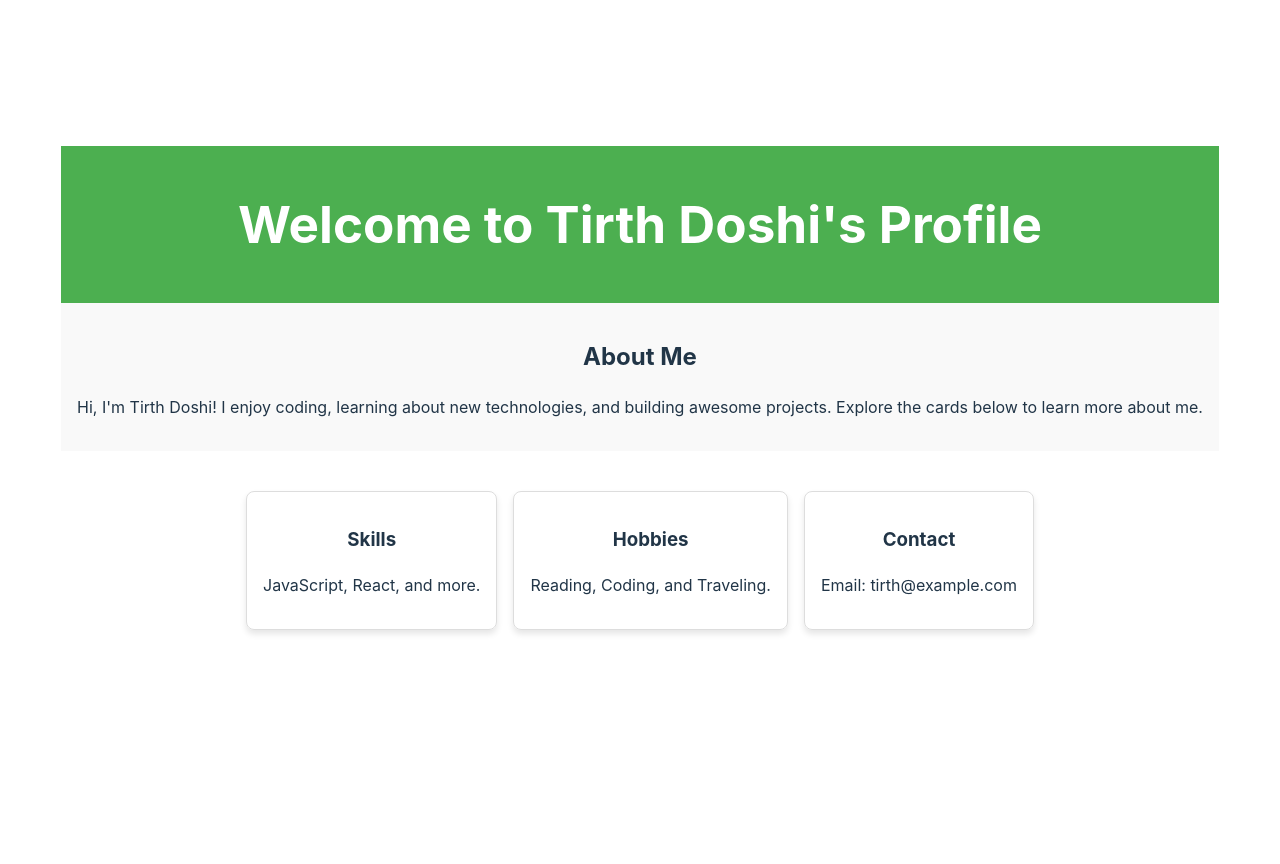
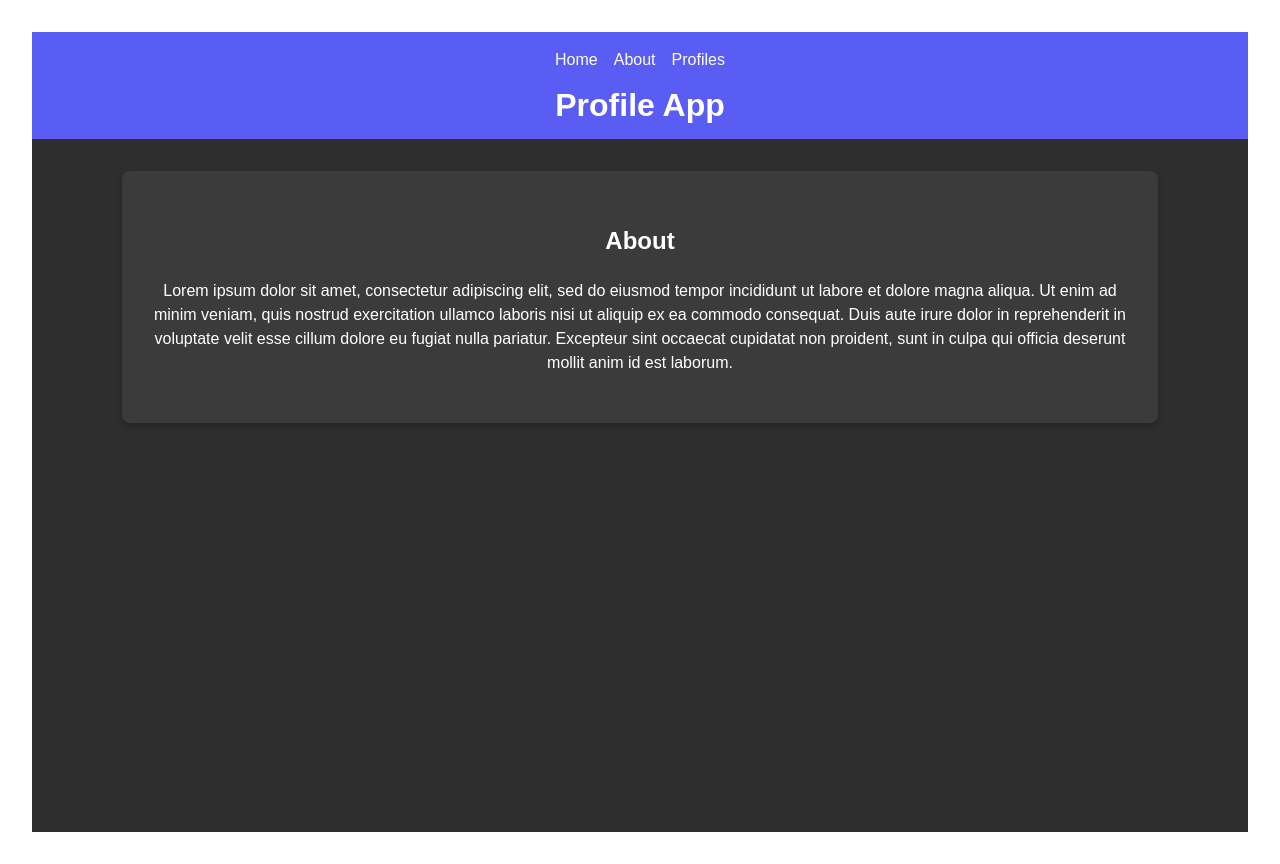
Before and after one commit to tdoshi123/my-react-app, a React (Vite) app: page / in a window 1280 px wide. Before the commit the page ends 800 px from the top, so only its background shows below. Built offline with nearby package versions, Linux system fonts and the light colour scheme.

Commit message:
sixth commit

```diff
--- a/src/App.jsx
+++ b/src/App.jsx
@@ -1,10 +1,21 @@
-import React, { useState } from "react";
+import React from "react";
 import "./App.css";
 
 function Header() {
   return (
     <header style={styles.header}>
-      <h1>Welcome to Tirth Doshi's Profile</h1>
+      <nav style={styles.nav}>
+        <a href="#home" style={styles.navLink}>
+          Home
+        </a>
+        <a href="#about" style={styles.navLink}>
+          About
+        </a>
+        <a href="#profiles" style={styles.navLink}>
+          Profiles
+        </a>
+      </nav>
+      <h1 style={styles.title}>Profile App</h1>
     </header>
   );
 }
@@ -12,72 +23,66 @@ function Header() {
 function Introduction() {
   return (
     <section style={styles.introduction}>
-      <h2>About Me</h2>
+      <h2>About</h2>
       <p>
-        Hi, I'm Tirth Doshi! I enjoy coding, learning about new technologies,
-        and building awesome projects. Explore the cards below to learn more
-        about me.
+        Lorem ipsum dolor sit amet, consectetur adipiscing elit, sed do eiusmod
+        tempor incididunt ut labore et dolore magna aliqua. Ut enim ad minim
+        veniam, quis nostrud exercitation ullamco laboris nisi ut aliquip ex ea
+        commodo consequat. Duis aute irure dolor in reprehenderit in voluptate
+        velit esse cillum dolore eu fugiat nulla pariatur. Excepteur sint
+        occaecat cupidatat non proident, sunt in culpa qui officia deserunt
+        mollit anim id est laborum.
       </p>
     </section>
   );
 }
 
-function Card({ title, description }) {
+function App() {
   return (
-    <div style={styles.card}>
-      <h3>{title}</h3>
-      <p>{description}</p>
+    <div style={styles.app}>
+      <Header />
+      <Introduction />
     </div>
   );
 }
 
-function App() {
-  const [count, setCount] = useState(0);
-
-  const cardsData = [
-    { title: "Skills", description: "JavaScript, React, and more." },
-    { title: "Hobbies", description: "Reading, Coding, and Traveling." },
-    { title: "Contact", description: "Email: tirth@example.com" },
-  ];
-
-  return (
-    <>
-      <Header />
-      <Introduction />
-      <section style={styles.cardsContainer}>
-        {cardsData.map((card, index) => (
-          <Card key={index} title={card.title} description={card.description} />
-        ))}
-      </section>
-    </>
-  );
-}
-
 const styles = {
+  app: {
+    backgroundColor: "#2E2E2E", // Dark grey background
+    color: "white",
+    minHeight: "100vh",
+    margin: 0,
+    fontFamily: "Arial, sans-serif",
+  },
   header: {
+    backgroundColor: "#5A5DF4", // Blue header background
     padding: "1rem",
-    backgroundColor: "#4CAF50",
-    color: "white",
     textAlign: "center",
   },
-  introduction: {
-    padding: "1rem",
-    textAlign: "center",
-    backgroundColor: "#f9f9f9",
+  nav: {
+    display: "flex",
+    justifyContent: "center",
+    gap: "1rem",
     marginBottom: "1rem",
   },
-  card: {
-    border: "1px solid #ddd",
+  navLink: {
+    color: "white",
+    textDecoration: "none",
+    fontSize: "1rem",
+  },
+  title: {
+    margin: 0,
+    fontSize: "2rem",
+    fontWeight: "bold",
+  },
+  introduction: {
+    padding: "2rem",
+    textAlign: "center",
+    backgroundColor: "#3B3B3B", // Slightly lighter grey for the introduction section
     borderRadius: "8px",
-    padding: "1rem",
-    margin: "0.5rem",
-    boxShadow: "0 4px 6px rgba(0, 0, 0, 0.1)",
-  },
-  cardsContainer: {
-    display: "flex",
-    justifyContent: "center",
-    flexWrap: "wrap",
-    padding: "1rem",
+    margin: "2rem auto",
+    width: "80%",
+    boxShadow: "0 4px 6px rgba(0, 0, 0, 0.2)",
   },
 };
 
```
